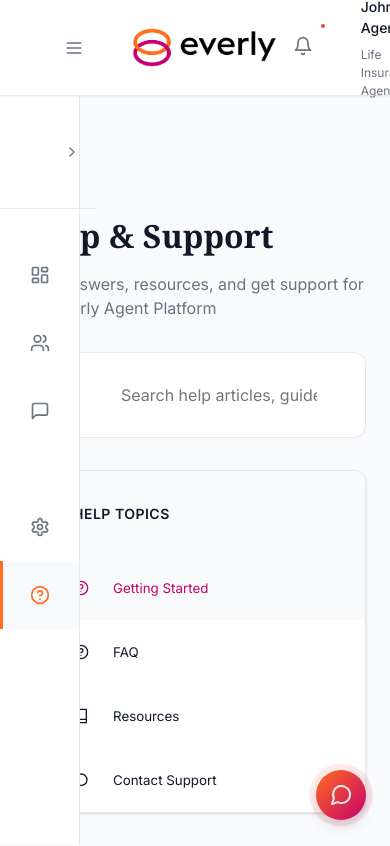
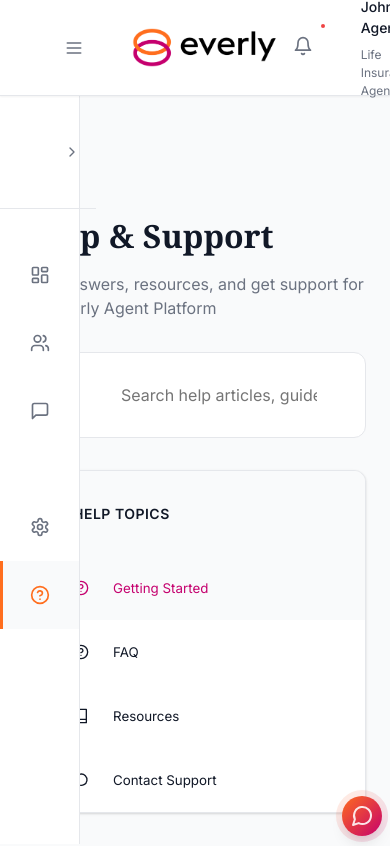
Before and after one commit to sagetman97/RoboFrontend, a React (Create React App) app: page /help in a window 390 px wide. Shown: the top 846 px of the page. Built offline with nearby package versions, Linux system fonts and the light colour scheme.

Commit message:
Add comprehensive responsive design

```diff
--- a/src/components/EvieChatbot.tsx
+++ b/src/components/EvieChatbot.tsx
@@ -21,7 +21,12 @@
   opacity: ${props => props.isOpen ? 1 : 0};
   pointer-events: ${props => props.isOpen ? 'auto' : 'none'};
 
-  /* Adjust positioning for smaller screens */
+  /* Adjust positioning for different screen sizes */
+  @media (max-width: 1536px) {
+    bottom: ${spacing[5]};
+    right: ${spacing[5]};
+  }
+
   @media (max-width: 1440px) {
     bottom: ${spacing[4]};
     right: ${spacing[4]};
@@ -30,6 +35,16 @@
   @media (max-width: 1280px) {
     bottom: ${spacing[3]};
     right: ${spacing[3]};
+  }
+
+  @media (max-width: 1024px) {
+    bottom: ${spacing[2]};
+    right: ${spacing[2]};
+  }
+
+  @media (max-width: 768px) {
+    bottom: ${spacing[1]};
+    right: ${spacing[1]};
   }
 `;
 
@@ -58,7 +73,14 @@
     box-shadow: ${shadows.xl};
   }
 
-  /* Adjust positioning for smaller screens */
+  /* Adjust positioning and size for different screen sizes */
+  @media (max-width: 1536px) {
+    bottom: ${spacing[5]};
+    right: ${spacing[5]};
+    width: 58px;
+    height: 58px;
+  }
+
   @media (max-width: 1440px) {
     bottom: ${spacing[4]};
     right: ${spacing[4]};
@@ -71,6 +93,20 @@
     right: ${spacing[3]};
     width: 50px;
     height: 50px;
+  }
+
+  @media (max-width: 1024px) {
+    bottom: ${spacing[2]};
+    right: ${spacing[2]};
+    width: 45px;
+    height: 45px;
+  }
+
+  @media (max-width: 768px) {
+    bottom: ${spacing[1]};
+    right: ${spacing[1]};
+    width: 40px;
+    height: 40px;
   }
 
   &::before {
@@ -114,23 +150,43 @@
   overflow: hidden;
   transition: all 0.3s ease;
 
-  /* Responsive sizing for different desktop screens */
+  /* Responsive sizing for different screen sizes */
+
+  /* Large laptops and small external monitors */
+  @media (max-width: 1536px) {
+    width: ${props => props.isMinimized ? '360px' : '450px'};
+    height: ${props => props.isMinimized ? '72px' : '500px'};
+  }
+
+  /* Standard laptops (MacBook Pro 13", ThinkPad, etc.) */
   @media (max-width: 1440px) {
-    width: ${props => props.isMinimized ? '350px' : '400px'};
+    width: ${props => props.isMinimized ? '350px' : '420px'};
     height: ${props => props.isMinimized ? '70px' : '450px'};
   }
 
+  /* Smaller laptops (MacBook Air, Ultrabooks) */
   @media (max-width: 1280px) {
     width: ${props => props.isMinimized ? '320px' : '380px'};
     height: ${props => props.isMinimized ? '65px' : '400px'};
   }
 
+  /* Small laptops and large tablets */
   @media (max-width: 1024px) {
     width: ${props => props.isMinimized ? '300px' : '350px'};
     height: ${props => props.isMinimized ? '60px' : '350px'};
   }
 
-  /* Specific height constraints for short screens like MacBook 1440x810 */
+  /* Tablets and very small laptops */
+  @media (max-width: 768px) {
+    width: ${props => props.isMinimized ? '280px' : '320px'};
+    height: ${props => props.isMinimized ? '55px' : '300px'};
+  }
+
+  /* Height constraints for different screen heights */
+  @media (max-height: 1000px) {
+    height: ${props => props.isMinimized ? '60px' : '400px'};
+  }
+
   @media (max-height: 900px) {
     height: ${props => props.isMinimized ? '60px' : '350px'};
   }
@@ -139,13 +195,11 @@
     height: ${props => props.isMinimized ? '60px' : '300px'};
   }
 
-  @media (max-height: 820px) {
+  @media (max-height: 800px) {
     height: ${props => props.isMinimized ? '60px' : '280px'};
   }
 
-  /* Specific constraint for MacBook 1440x810 */
-  @media (max-width: 1440px) and (max-height: 820px) {
-    width: ${props => props.isMinimized ? '320px' : '380px'};
+  @media (max-height: 700px) {
     height: ${props => props.isMinimized ? '60px' : '250px'};
   }
 `;
--- a/src/components/layout/Header.tsx
+++ b/src/components/layout/Header.tsx
@@ -39,8 +39,8 @@
     color: ${colors.everlyOrange};
   }
 
-  /* Show on MacBook and smaller laptop screens */
-  @media (max-width: 1440px) {
+  /* Show on laptops and tablets */
+  @media (max-width: 1536px) {
     display: flex;
     align-items: center;
     justify-content: center;
--- a/src/components/layout/MainLayout.tsx
+++ b/src/components/layout/MainLayout.tsx
@@ -23,7 +23,11 @@
   overflow-x: auto;
   transition: margin-left 0.3s ease;
 
-  /* Adjust content when sidebar is open on smaller screens */
+  /* Adjust content when sidebar is open on different screen sizes */
+  @media (max-width: 1536px) {
+    margin-left: ${props => props.sidebarCollapsed ? '0' : '300px'};
+  }
+
   @media (max-width: 1440px) {
     margin-left: ${props => props.sidebarCollapsed ? '0' : '280px'};
   }
@@ -34,6 +38,10 @@
 
   @media (max-width: 1024px) {
     margin-left: ${props => props.sidebarCollapsed ? '0' : '240px'};
+  }
+
+  @media (max-width: 768px) {
+    margin-left: ${props => props.sidebarCollapsed ? '0' : '220px'};
   }
 `;
 
@@ -62,11 +70,11 @@
   // Auto-collapse/expand sidebar based on screen size
   useEffect(() => {
     const handleResize = () => {
-      // Auto-collapse on MacBook screens and smaller laptops (including 1440px width)
-      if (window.innerWidth <= 1440) {
+      // Auto-collapse on laptops and tablets (≤1536px covers most laptops)
+      if (window.innerWidth <= 1536) {
         setSidebarCollapsed(true);
       } else {
-        // Auto-expand on larger screens (external monitors)
+        // Auto-expand on larger screens (external monitors, large laptops)
         setSidebarCollapsed(false);
       }
     };
@@ -82,8 +90,8 @@
   useEffect(() => {
     const handleClickOutside = (event: MouseEvent) => {
       const target = event.target as Element;
-      // Only auto-close on smaller laptop screens
-      if (window.innerWidth <= 1440 && !sidebarCollapsed) {
+      // Only auto-close on laptops and tablets
+      if (window.innerWidth <= 1536 && !sidebarCollapsed) {
         // Check if click is outside sidebar
         if (!target.closest('[data-sidebar]') && !target.closest('[data-menu-button]')) {
           setSidebarCollapsed(true);
--- a/src/components/layout/Sidebar.tsx
+++ b/src/components/layout/Sidebar.tsx
@@ -26,19 +26,29 @@
   left: 0;
   z-index: 90;
 
-  /* Auto-collapse on MacBook and smaller laptop screens */
+  /* Large laptops and small external monitors */
+  @media (max-width: 1536px) {
+    width: ${props => props.collapsed ? '80px' : '300px'};
+  }
+
+  /* Standard laptops (MacBook Pro 13", ThinkPad, etc.) */
   @media (max-width: 1440px) {
     width: ${props => props.collapsed ? '80px' : '280px'};
   }
 
-  /* Further reduce on smaller laptop screens */
+  /* Smaller laptops (MacBook Air, Ultrabooks) */
   @media (max-width: 1280px) {
     width: ${props => props.collapsed ? '80px' : '260px'};
   }
 
-  /* Even smaller for very small screens */
+  /* Small laptops and large tablets */
   @media (max-width: 1024px) {
     width: ${props => props.collapsed ? '80px' : '240px'};
+  }
+
+  /* Tablets and very small laptops */
+  @media (max-width: 768px) {
+    width: ${props => props.collapsed ? '80px' : '220px'};
   }
 `;
 
```
